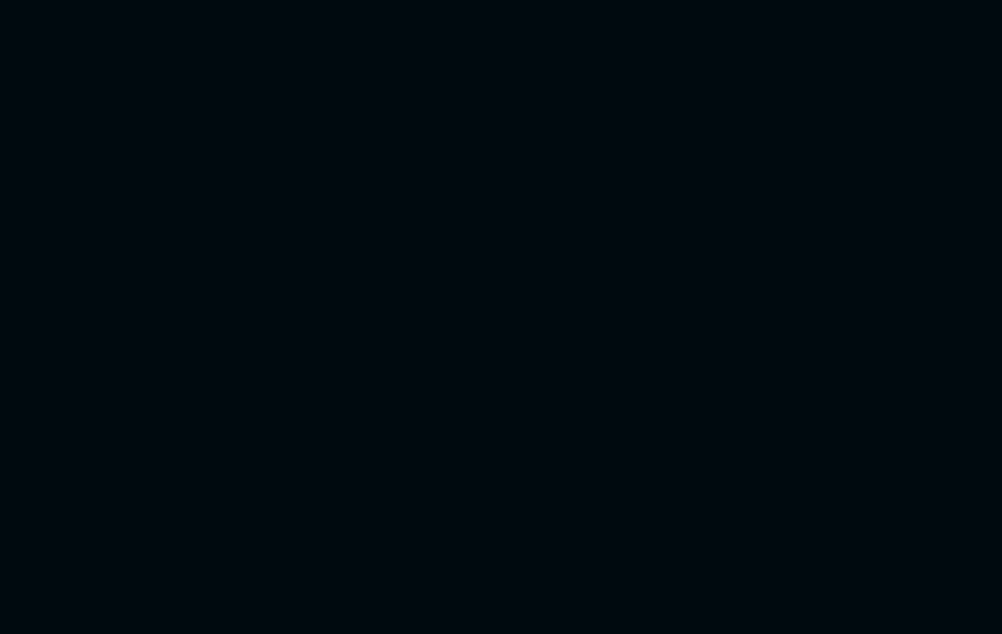
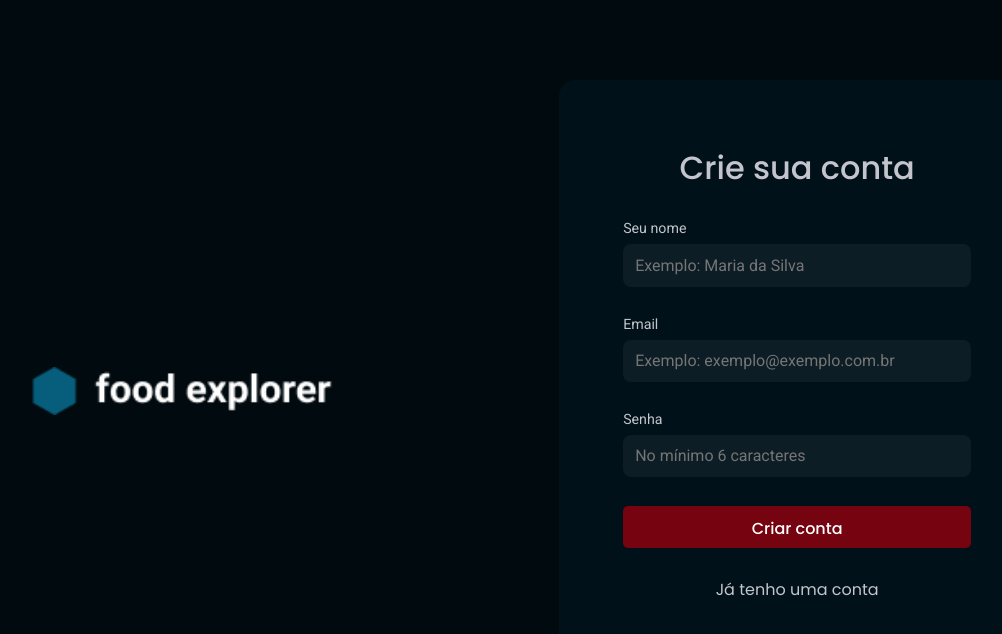
Before and after one commit to ivanbs14/FoodExplore_Front, a React (Vite) app: page /register in a window 1280 px wide. Before the commit this address had no page. Shown: the top 634 px of the page, without its empty margins (108-1110 px from the left). Built offline with nearby package versions, Linux system fonts and the light colour scheme.

Commit message:
Config routes 1.1

```diff
--- a/src/pages/SignIn/index.jsx
+++ b/src/pages/SignIn/index.jsx
@@ -1,4 +1,5 @@
 
+import { Link } from "react-router-dom";
 import { Conteiner, Form } from "./styles";
 
 import BackgroundImg from '../../assets/LogFoodExplorer.png';
@@ -32,7 +33,7 @@ export function SignIn() {
 
                 <Button title="Entrar"/>
 
-                <a href="#">Criar uma conta</a>
+                <Link to="/register">Criar uma conta</Link>
             </Form>
         </Conteiner>
     );
--- a/src/pages/SignUp/index.jsx
+++ b/src/pages/SignUp/index.jsx
@@ -1,4 +1,5 @@
 
+import { Link } from "react-router-dom"
 import { Conteiner, Form } from "./styles";
 
 import BackgroundImg from '../../assets/LogFoodExplorer.png';
@@ -39,7 +40,7 @@ export function SignUp() {
 
                 <Button title="Criar conta"/>
 
-                <a href="#">Já tenho uma conta</a>
+                <Link to="/">Já tenho uma conta</Link>
             </Form>
         </Conteiner>
     );
--- a/src/routes/app.routes.jsx
+++ b/src/routes/appAdm.routes.jsx
@@ -8,9 +8,9 @@ import { MenuAdm } from '../pages/MenuAdm';
 export function AppRoutes() {
     return(
         <Routes>
-            <Route path="/DishesPreviewAdm" element={<DishesPreviewAdm />}/>
-            <Route path="/EditDishes" element={<EditDishes />}/>
-            <Route path="/NewDishes" element={<NewDishes />}/>
+            <Route path="/dishesPreviewAdm" element={<DishesPreviewAdm />}/>
+            <Route path="/editDishes" element={<EditDishes />}/>
+            <Route path="/newDishes" element={<NewDishes />}/>
             <Route path="/" element={<MenuAdm />}/>
 
         </Routes>
--- /dev/null
+++ b/src/routes/auth.routes.jsx
@@ -0,0 +1,14 @@
+import { Routes, Route } from "react-router-dom";
+
+import { SignIn } from '../pages/SignIn';
+import { SignUp } from '../pages/SignUp';
+
+
+export function AuthRoutes() {
+    return(
+        <Routes>
+            <Route path="/" element={<SignIn />}/>
+            <Route path="/register" element={<SignUp />}/>
+        </Routes>
+    )
+}
--- a/src/routes/index.jsx
+++ b/src/routes/index.jsx
@@ -1,15 +1,15 @@
 import { BrowserRouter } from "react-router-dom";
 /* import { useAuth } from "../hooks/auth"; */
 
-import { AppRoutes } from './app.routes';
-/* import { AuthRoutes } from './auth.routes'; */
+import { AppRoutes } from './appAdm.routes';
+import { AuthRoutes } from './auth.routes';
 
 export function Routes() {
     /* const { user } = useAuth(); */
 
     return(
         <BrowserRouter>
-            <AppRoutes />
+            <AuthRoutes />
             {/* {user ? <AppRoutes /> : <AuthRoutes />} */}
         </BrowserRouter>
     )
```
Also changed, not shown: src/routes/appClient.routes.jsx (added, +12 -0 lines).
